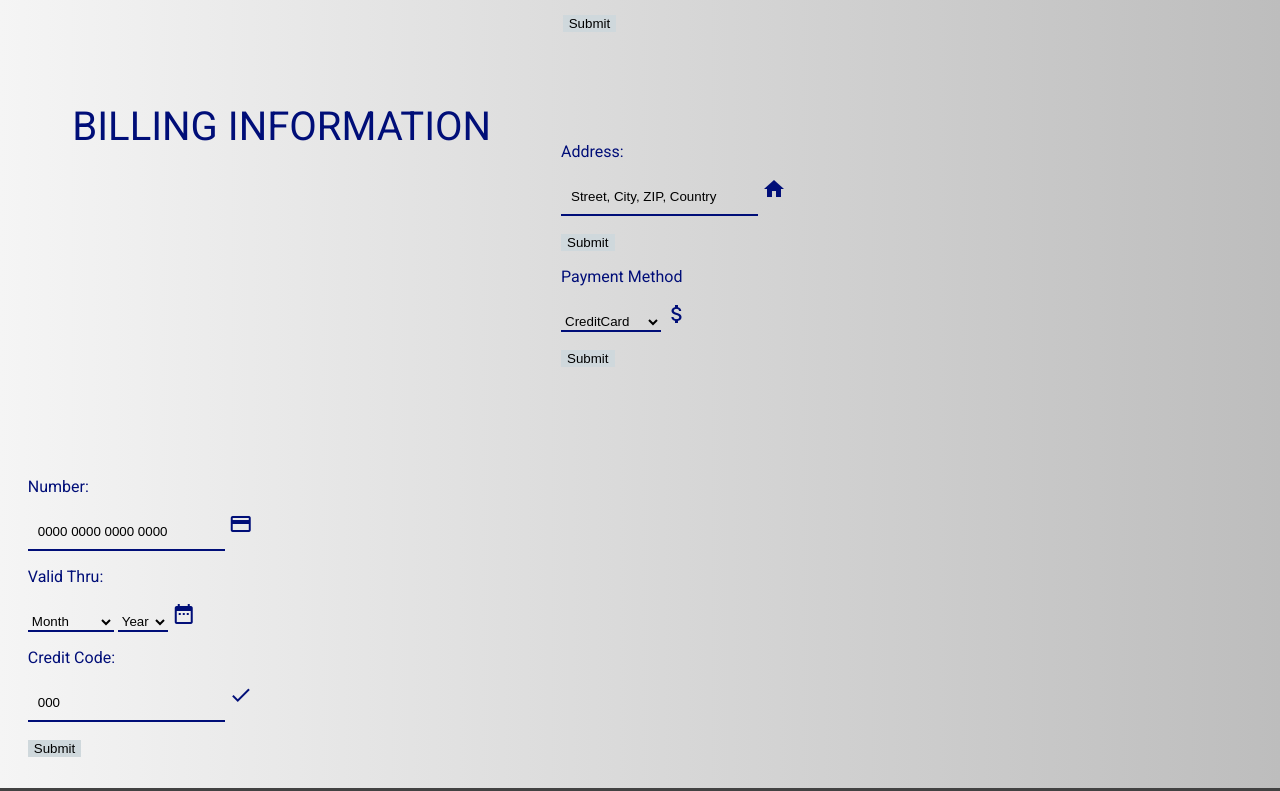
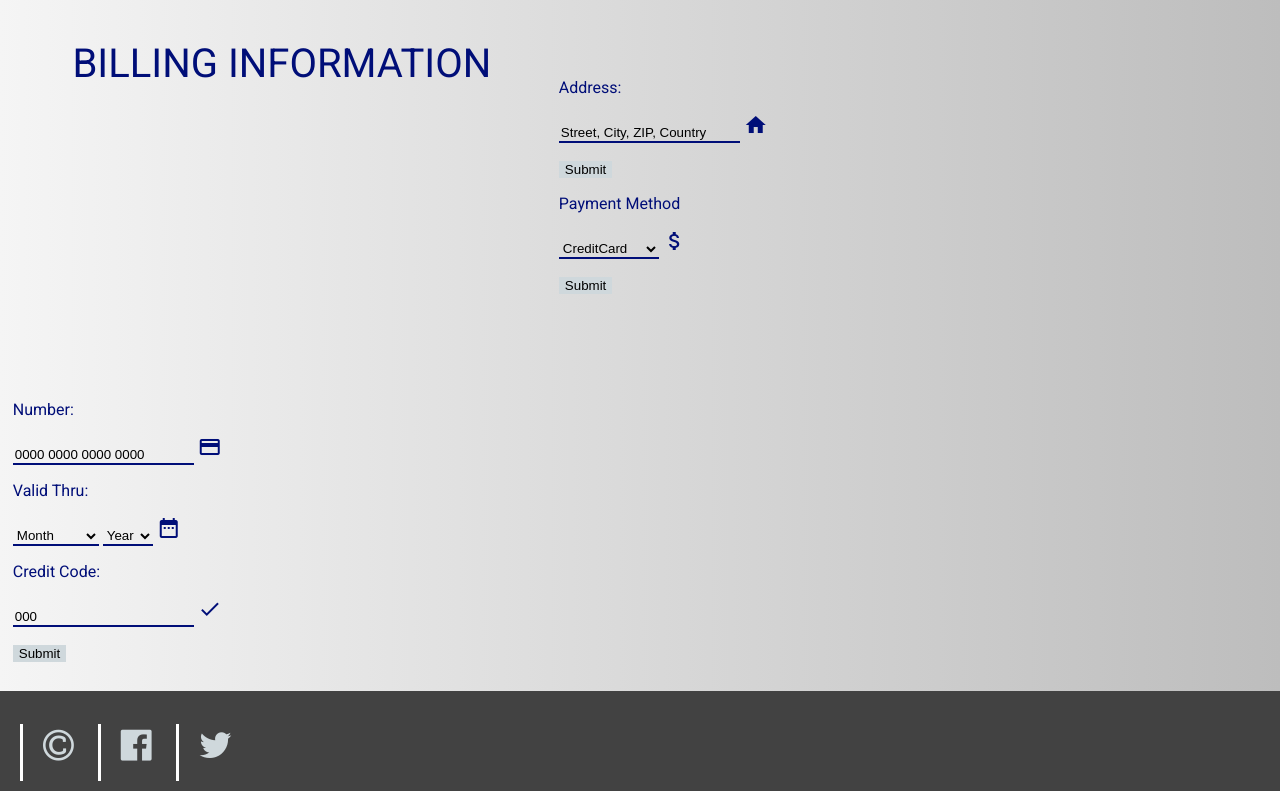
Before and after one commit to fernando2393-UC3M/User-Interfaces, a plain HTML site: page Project3/Exercise3.html in a window 1280 px wide. Shown: the part 676-1467 px from the top of the page. Drawn offline with Linux system fonts and the light colour scheme.

Commit message:
More Changes

```diff
--- a/Project3/Exercise3.css
+++ b/Project3/Exercise3.css
@@ -12,7 +12,7 @@
 
 [class*="col-"] {
   float: left;
-  padding: 15px;
+  padding: 1%;
   width: 100%;
 }
 
@@ -21,8 +21,6 @@
 
 body {
   background: linear-gradient(to right, #F5F5F5, #BDBDBD);
-  margin: 0 0;
-  padding: 0;
   width: 100%;
 }
 
@@ -187,7 +185,6 @@ select {
 }
 
 input.field {
-  padding: 10px;
   border: none;
   border-bottom: solid 2px #000e78;
   transition: border 0.3s;
@@ -331,7 +328,7 @@ a {
     font-size: 250%;
     margin-left: 3%;
     margin-top: 3%;
-    padding-top: 10px;
+    padding-top: 2%;
     clear: none;
   }
   div.block3 {
@@ -428,7 +425,6 @@ a {
     background: rgba(0, 0, 0, 0);
   }
   input.field {
-    padding: 10px;
     border: none;
     border-bottom: solid 2px #000e78;
     transition: border 0.3s;
@@ -444,4 +440,11 @@ a {
     margin-left: 1%;
     margin-top: 5%;
   }
+
+  div.bill1 {
+    font-family: "Roboto", Roboto, Roboto;
+    color: #000e78;
+    text-align: left;
+    margin-top: 5%;
+  }
 }
--- a/Project3/Exercise3.html
+++ b/Project3/Exercise3.html
@@ -161,7 +161,7 @@
                 </form>
             </div>
 
-            <div class="col-4 bill">
+            <div class="col-4 bill1">
                 <form action="Data.php">
                     <!--CREDITCARDNUMBER-->
                     Number:
```
